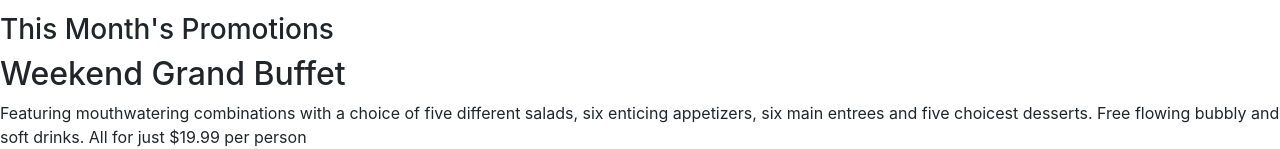
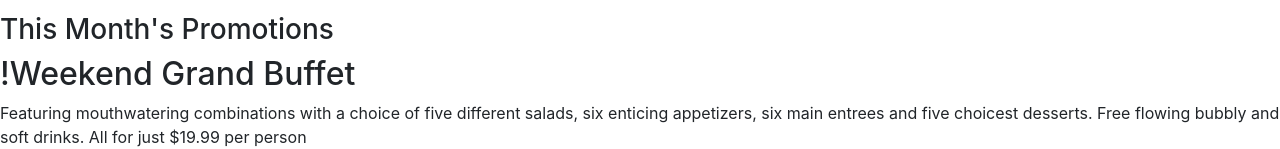
Before and after one commit to Dhirish/Full_Stack_Boot, a website: page index.html in a window 1280 px wide. Shown: the part 235-384 px from the top of the page. Drawn offline with nearby package versions, Linux system fonts and the light colour scheme.

Commit message:
tryin to commit

```diff
--- a/index.html
+++ b/index.html
@@ -44,7 +44,7 @@
                 <h3>This Month's Promotions</h3>
             </div>
             <div>
-                <h2>Weekend Grand Buffet</h2>
+                <h2>!Weekend Grand Buffet</h2>
                 <p>Featuring mouthwatering combinations with a choice of five different salads, six enticing appetizers, six main entrees and five choicest desserts. Free flowing bubbly and soft drinks. All for just $19.99 per person </p>
             </div>
         </div>
```
